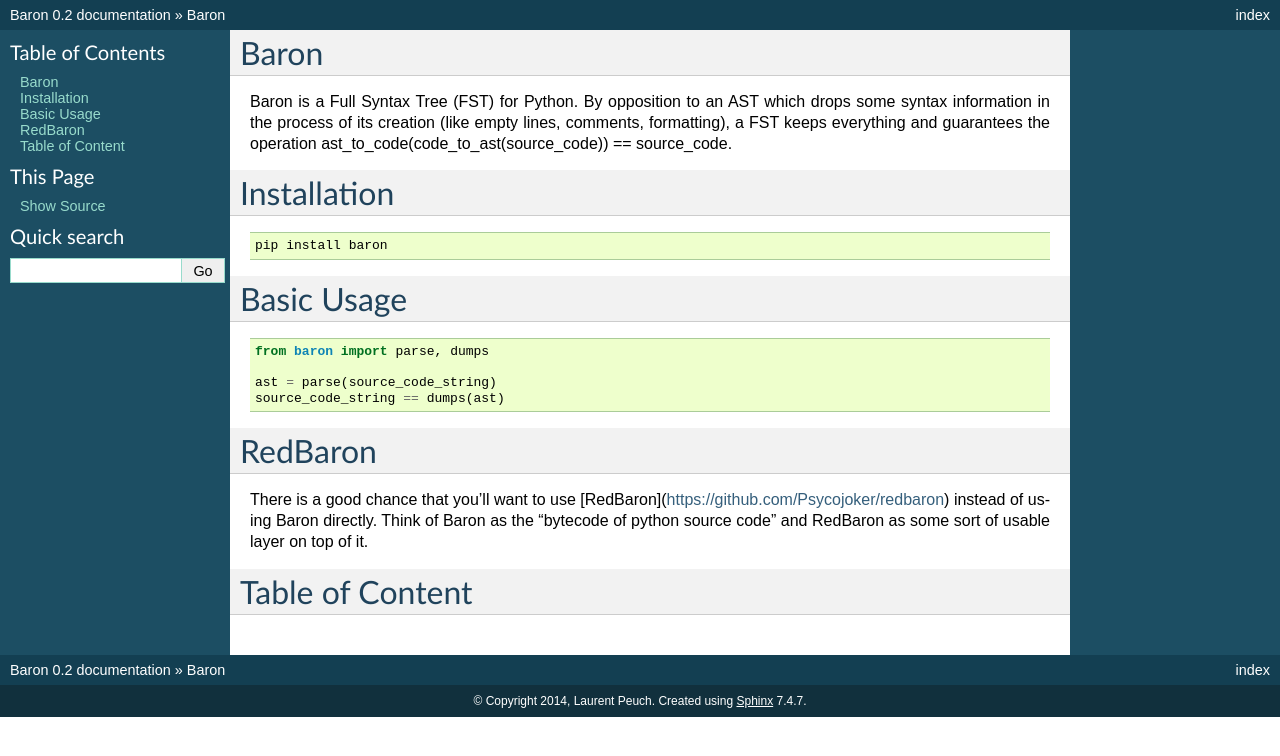
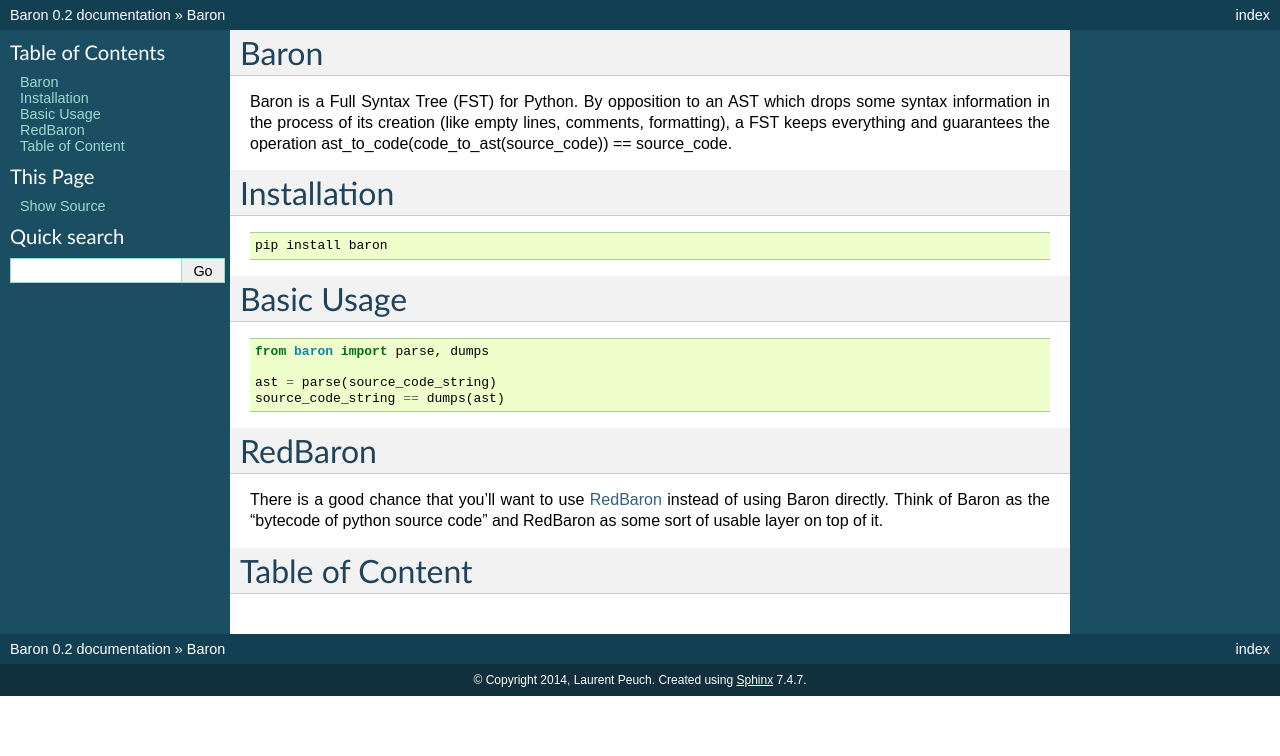
Before and after one commit to PyCQA/baron, a Sphinx documentation site: the page built from docs/index.rst, in a window 1280 px wide. Shown: the top 756 px of the page. Built offline with Sphinx 7.4.7, drawn with Linux system fonts in a browser that asks for light colours.

Commit message:
[fix] use rst syntaxe

```diff
--- a/docs/index.rst
+++ b/docs/index.rst
@@ -26,10 +26,10 @@
 RedBaron
 ========
 
-There is a good chance that you'll want to use
-[RedBaron](https://github.com/Psycojoker/redbaron) instead of using Baron
-directly. Think of Baron as the "bytecode of python source code" and RedBaron
-as some sort of usable layer on top of it.
+There is a good chance that you'll want to use `RedBaron
+<https://github.com/Psycojoker/redbaron>`_ instead of using Baron directly.
+Think of Baron as the "bytecode of python source code" and RedBaron as some
+sort of usable layer on top of it.
 
 Table of Content
 ================
```
